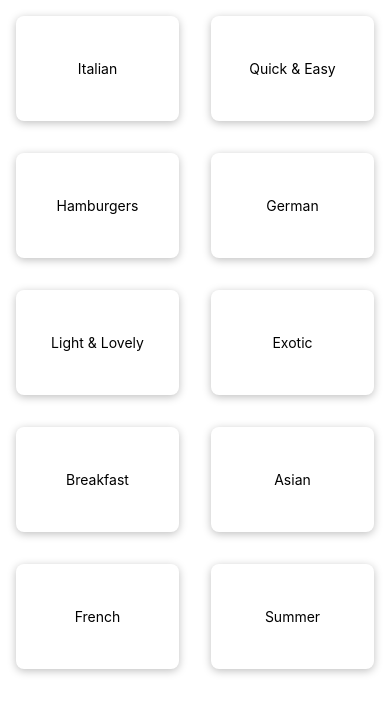
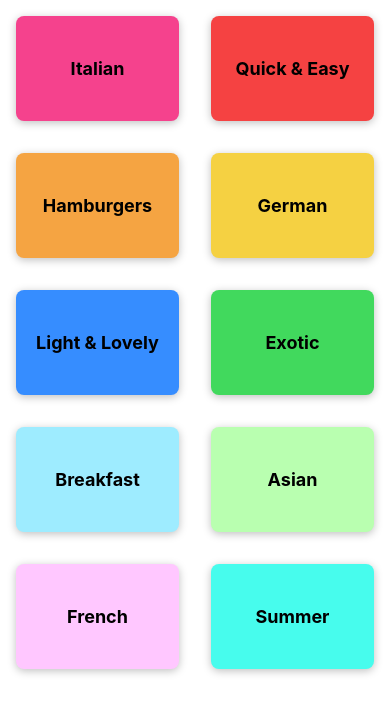
Before and after one commit to Ardad2/meals-app, a React Native app: screen / in a window 390 px wide. Shown: the top 714 px of the page. Built offline with nearby package versions, Linux system fonts and the light colour scheme.

Commit message:
grid is now colored by the grid item's property

```diff
--- a/components/CategoryGridTile.js
+++ b/components/CategoryGridTile.js
@@ -1,11 +1,13 @@
-import { Pressable, View, Text, StyleSheet } from 'react-native';
+import { Pressable, View, Text, StyleSheet, Platform } from 'react-native';
 
 function CategoryGridTile({title, color}) {
     return (
-    <View style={styles.gridItem}>
-        <Pressable style={styles.button}>
+    <View style={[styles.gridItem, { backgroundColor: color}]}>
+        <Pressable
+        android_ripple={{color:'#ccc'}}
+        style={({ pressed }) => [styles.button, pressed ? styles.buttonPressed :  null]}>
             <View style={styles.innerContainer}>
-                <Text>{title}</Text>
+                <Text style={styles.title}>{title}</Text>
             </View>
         </Pressable>
     </View>
@@ -26,9 +28,14 @@ const styles = StyleSheet.create({
         shadowOpacity: 0.25,
         shadowOffset: { width: 0, height: 2},
         shadowRadius: 8,
+        overflow: Platform.OS === 'android' ? 'hidden' : 'visible'
     },
     button: {
         flex: 1
+    },
+
+    buttonPressed: {
+        opacity: 0.5
     },
 
     innerContainer: {
@@ -36,6 +43,11 @@ const styles = StyleSheet.create({
         padding: 16,
         justifyContent: 'center',
         alignItems: 'center'
+    },
+
+    title: {
+        fontWeight: 'bold',
+        fontSize: 18
     }
 }
 );
```
